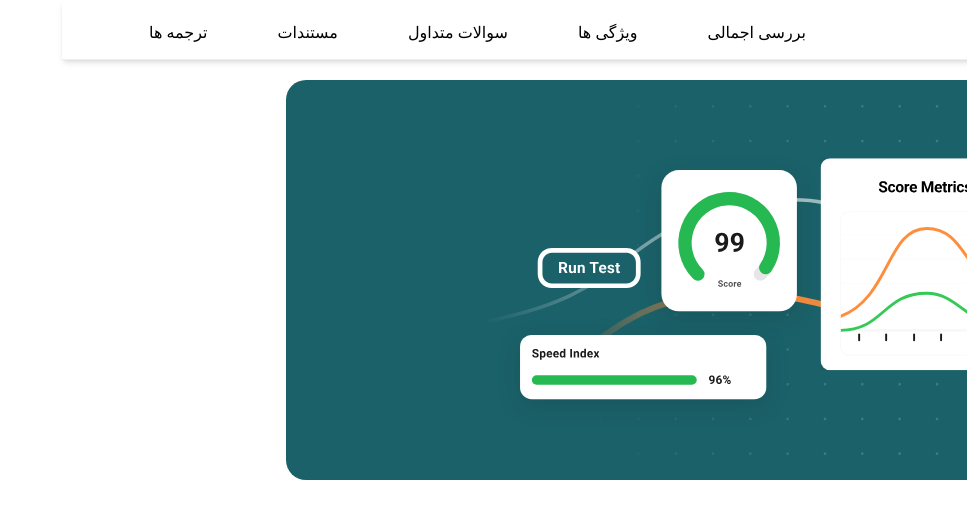
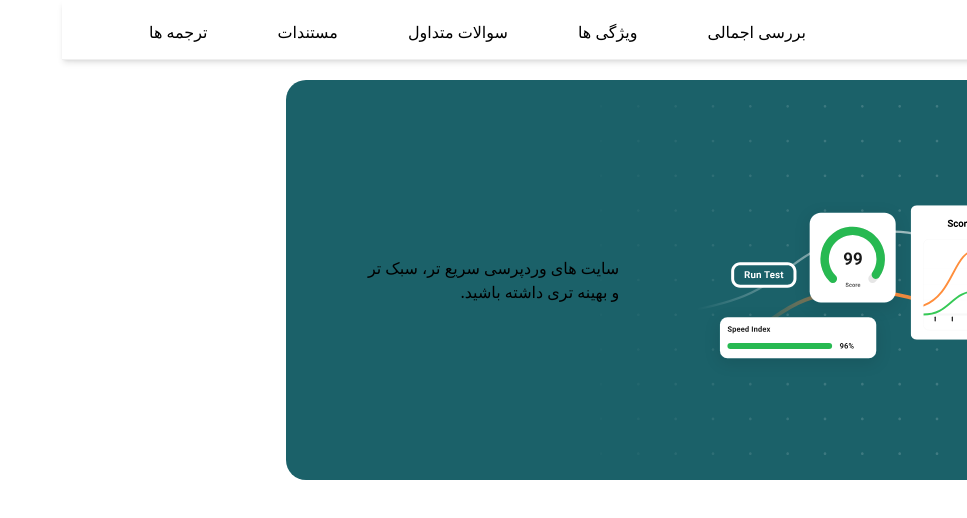
Before and after one commit to mahyarErshad/hummingbird, a React (Create React App) app: page / in a window 1280 px wide. Shown: the top 518 px of the page, without its empty margins (313-1280 px from the left). Built offline with nearby package versions, Linux system fonts and the light colour scheme; a web font is replaced by a local one.

Commit message:
Changed banner-wrapper style

```diff
--- a/src/Components/Body/Banner.jsx
+++ b/src/Components/Body/Banner.jsx
@@ -3,8 +3,9 @@ import { ReactComponent as BannerImage } from "../../assets/images/banner.svg";
 
 function Banner() {
   return (
-    <section className="banner-wrapper max-lg:w-[90%] lg:w-[65%] lg:h-[25rem]">
+    <section className="banner-wrapper flex-center max-lg:w-[90%] lg:w-[65%] lg:h-[25rem]">
       <BannerImage />
+      <p>سایت های وردپرسی سریع تر، سبک تر و بهینه تری داشته باشید.</p>
     </section>
   );
 }
--- a/src/index.css
+++ b/src/index.css
@@ -48,10 +48,6 @@ body,
   background-image: url(./assets/images/bannerDots.svg);
   padding: 2.5rem 3.125rem 2.5rem 4.6875rem;
   margin: 5rem auto;
-  display: flex;
-  -webkit-box-pack: justify;
-  -ms-flex-pack: justify;
-  justify-content: space-between;
   text-align: right;
   background-color: #1b6169;
   border-radius: 20px;
```
